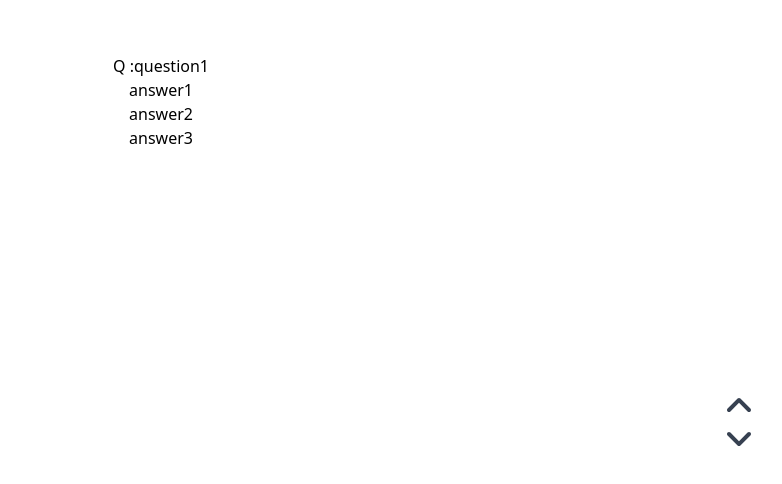
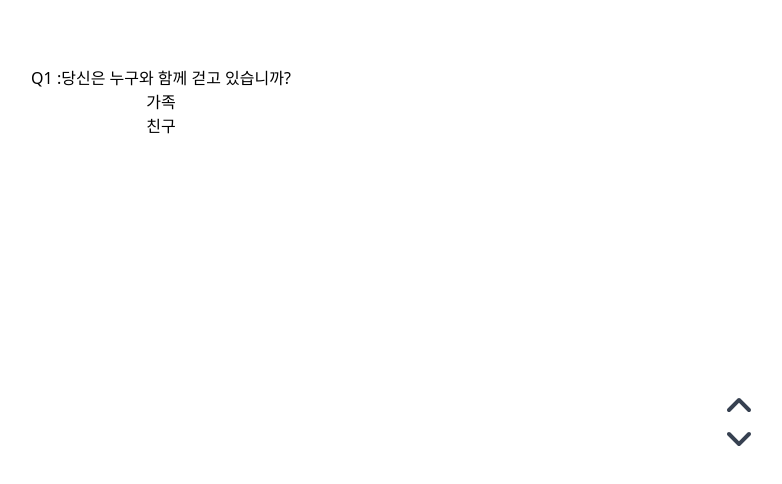
Before and after one commit to alfie1104/ticket-front, a Next.js app: page /survey in a window 1280 px wide. Shown: the part 298-782 px from the top of the page, without its empty margins (479-1261 px from the left). Built offline with nearby package versions, Linux system fonts and the light colour scheme.

Commit message:
feat(survey): add function answering the question

```diff
--- a/pages/survey.tsx
+++ b/pages/survey.tsx
@@ -7,48 +7,32 @@ import ScrollBox from "../components/scroll-box";
 const questions = [
   {
     id: 1,
-    question: "question1",
-    answers: ["answer1", "answer2", "answer3"],
+    question: "당신은 누구와 함께 걷고 있습니까?",
+    answers: ["가족", "친구"],
   },
   {
     id: 2,
-    question: "question2",
-    answers: ["answer1", "answer2", "answer3"],
+    question:
+      "그 사람과 함께 숲속을 계속 걸어가다 보면 한 동물을 만나게 됩니다. 그 동물은 무엇인가요?",
+    answers: ["호랑이", "토끼"],
   },
   {
     id: 3,
-    question: "question3",
-    answers: ["answer1", "answer2", "answer3", "answer4"],
+    question:
+      "숲속으로 더 깊이 걸어가다 보면 공터가 나옵니다. 그 중심에는 한 채의 집이 있습니다. 그 집에는 울타리가 있나요?",
+    answers: ["네", "아니오"],
   },
   {
     id: 4,
-    question: "question4",
-    answers: ["answer1", "answer2", "answer3", "answer4"],
+    question:
+      "집에 다가 가면 문이 조금 열려 있는 것이 보입니다. 살짝 문을 열고 들어가면 거기에는 테이블이 있습니다. 테이블에는 무엇이 있습니까?",
+    answers: ["총", "음식"],
   },
   {
     id: 5,
-    question: "question5",
-    answers: ["answer1", "answer2"],
-  },
-  {
-    id: 6,
-    question: "question6",
-    answers: ["answer1", "answer2"],
-  },
-  {
-    id: 7,
-    question: "question7",
-    answers: ["answer1", "answer2", "answer3", "answer4"],
-  },
-  {
-    id: 8,
-    question: "question8",
-    answers: ["answer1", "answer2", "answer3", "answer4"],
-  },
-  {
-    id: 9,
-    question: "question9",
-    answers: ["answer1", "answer2", "answer3", "answer4"],
+    question:
+      "집안을 둘러본 당신은 뒷문으로 나가 보았습니다. 그곳에는 잔디가 펼쳐져 있고, 중심에는 정원이 있고, 물이 있습니다. 물에 얼굴을 비추어 봅니다. 얼굴은 무엇으로 보이나요?",
+    answers: ["내 얼굴", "낯선 얼굴 혹은 생명체"],
   },
 ];
 
@@ -57,6 +41,10 @@ function SurveyPage() {
     questionId: number;
     direction: "forward" | "backward";
   }>({ questionId: 0, direction: "forward" });
+
+  const [answers, setAnswers] = useState<(number | undefined)[]>(
+    Array.from({ length: questions.length }, (v, k) => undefined)
+  );
 
   const handleScrollUp = (e: React.MouseEvent) => {
     e.preventDefault();
@@ -81,6 +69,30 @@ function SurveyPage() {
       return { questionId: nextId, direction: "forward" };
     });
   };
+
+  const handleClickAnswer = (
+    e: React.MouseEvent,
+    questionId: number,
+    answerNo: number
+  ) => {
+    e.preventDefault();
+    setAnswers((prev) => {
+      const newArray = [...prev];
+      newArray[questionId] = answerNo;
+      return newArray;
+    });
+
+    if (questionId === questions.length - 1 && !answers.includes(undefined)) {
+      getLottoNumber();
+    } else {
+      handleScrollDown(e);
+    }
+  };
+
+  const getLottoNumber = () => {
+    alert(answers.map((answer) => answer === 0).join(" / "));
+  };
+
   return (
     <>
       <Head>
@@ -92,13 +104,29 @@ function SurveyPage() {
           id={questionInfo.questionId}
           direction={questionInfo.direction}
         >
-          <h1>Q :{questions[questionInfo.questionId].question}</h1>
+          <h1>
+            Q{questionInfo.questionId + 1} :
+            {questions[questionInfo.questionId].question}
+          </h1>
           <div className="flex flex-col items-center justify-center">
-            {questions[questionInfo.questionId].answers.map((answer) => (
-              <button key={answer}>{answer}</button>
+            {questions[questionInfo.questionId].answers.map((answer, index) => (
+              <button
+                key={answer}
+                onClick={(e: React.MouseEvent) =>
+                  handleClickAnswer(e, questionInfo.questionId, index)
+                }
+              >
+                {answer}
+              </button>
             ))}
           </div>
         </ScrollBox>
+        {questionInfo.questionId === questions.length - 1 &&
+          !answers.includes(undefined) && (
+            <button className="mt-5" onClick={getLottoNumber}>
+              Get Lucky Numbers
+            </button>
+          )}
       </div>
       <div className="absolute bottom-12 right-12 flex items-center flex-col">
         <FontAwesomeIcon
```
